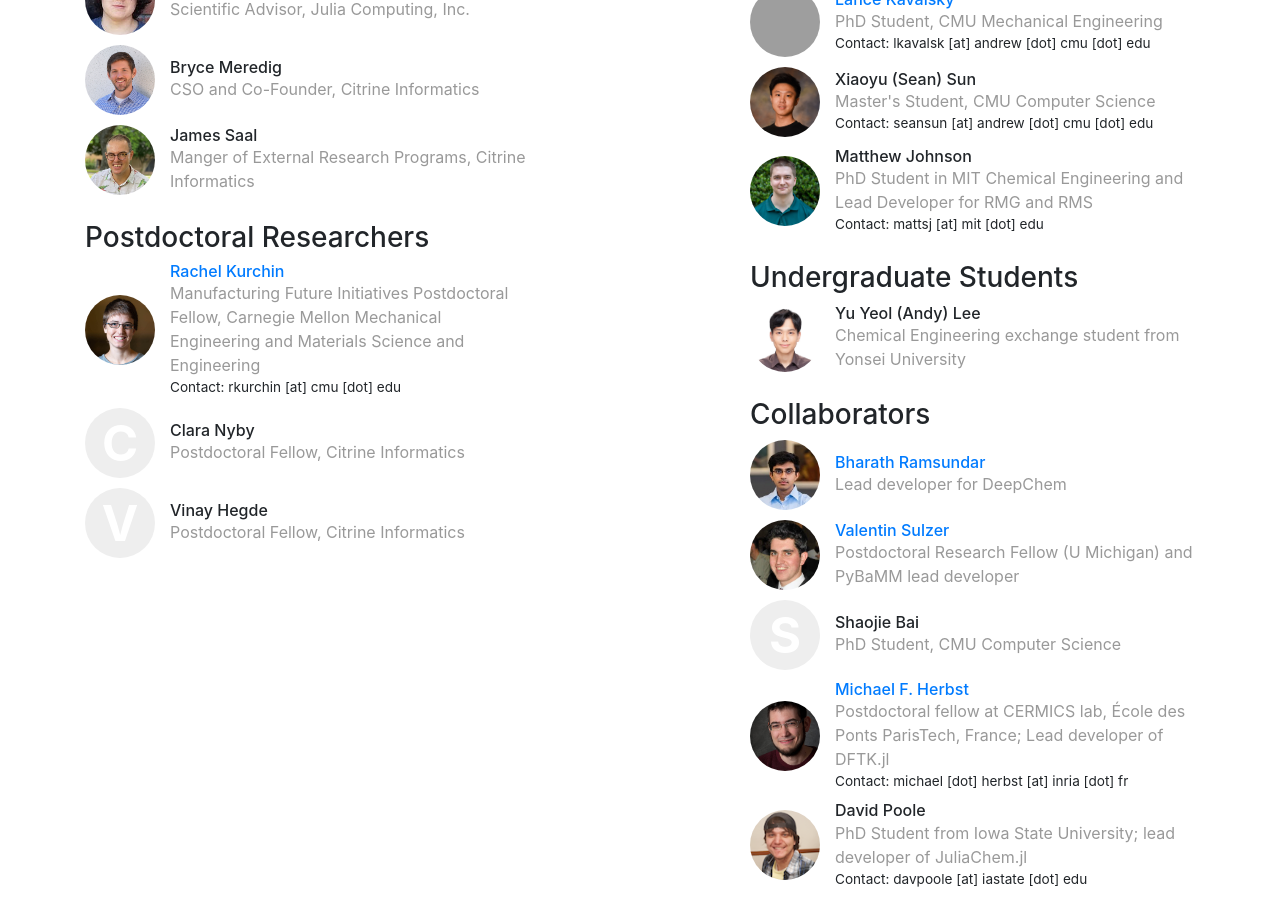
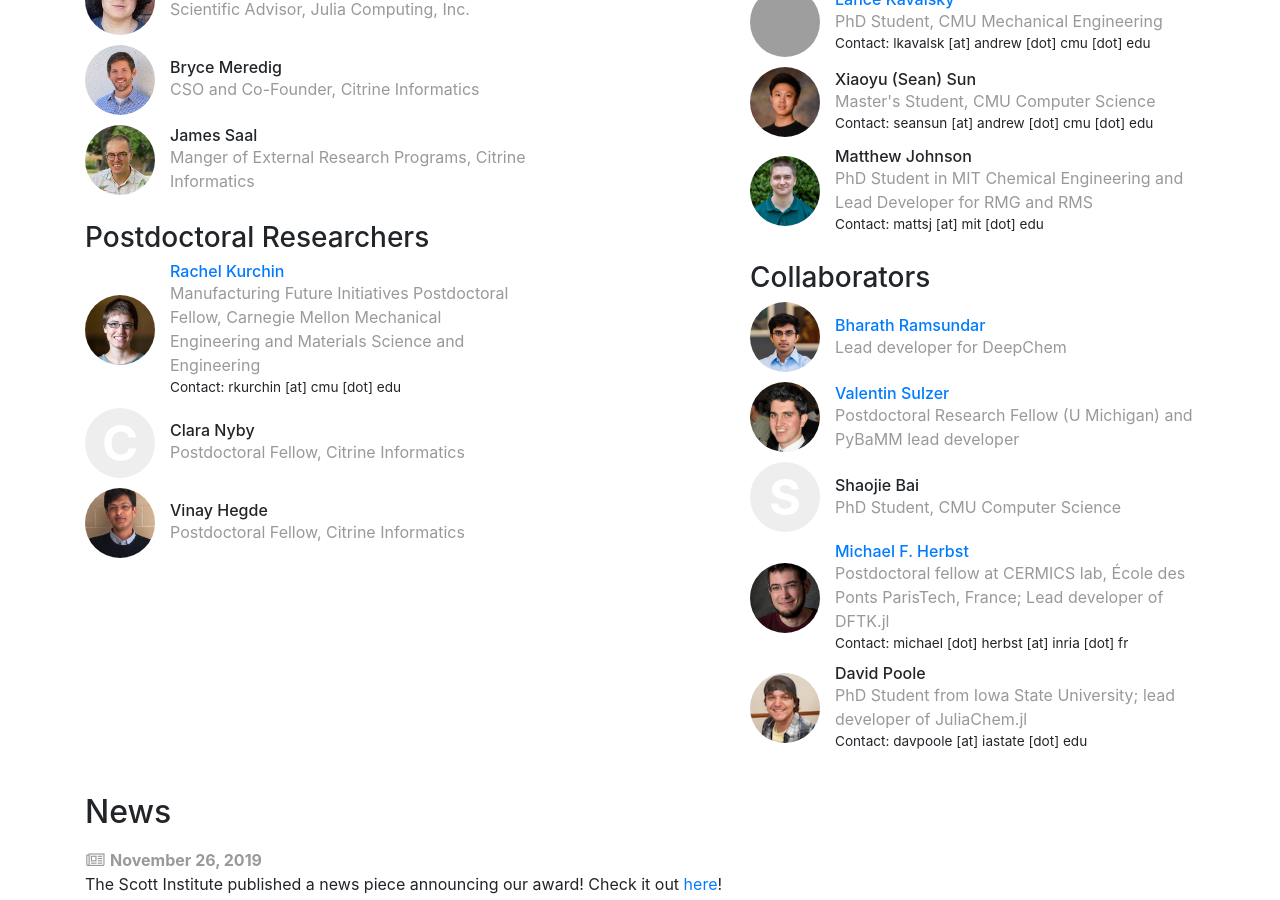
Before and after one commit to uwsampa/research-group-web, a Jekyll site: the page built from index.html, in a window 1280 px wide and 900 px high, scrolled down 2156 px. Built offline with Jekyll 4.4.1, drawn with Linux system fonts in a browser that asks for light colours; grey boxes are pictures that could not be loaded.

Commit message:
update people, layout

```diff
--- a/_data/people.yml
+++ b/_data/people.yml
@@ -59,6 +59,7 @@ vinay:
     display_name: "Vinay Hegde"
     role: postdoc
     bio: Postdoctoral Fellow, Citrine Informatics
+    image: img/people/Vinay_Hegde.jpg
 
 eric:
     display_name: "Eric Muckley"
@@ -94,12 +95,6 @@ ernest:
     display_name: "Qingyang (Ernest) Zhang"
     role: staff
     bio: Post-master's Researcher
-
-yy:
-    display_name: "Yu Yeol (Andy) Lee"
-    role: ugrad
-    image: img/people/YY_Lee.png
-    bio: Chemical Engineering exchange student from Yonsei University
 
 bharath:
     display_name: "Bharath Ramsundar"
--- a/index.html
+++ b/index.html
@@ -8,7 +8,7 @@ role-tables:
 - - roles: [leadership, postdoc]
     width: 5
     image: true
-  - roles: [staff, grad, ugrad, collab]
+  - roles: [staff, grad, collab]
     width: 5
     image: true
 
```
Also changed, not shown: img/people/Vinay_Hegde.jpg (added), img/people/YY_Lee.png (deleted).
